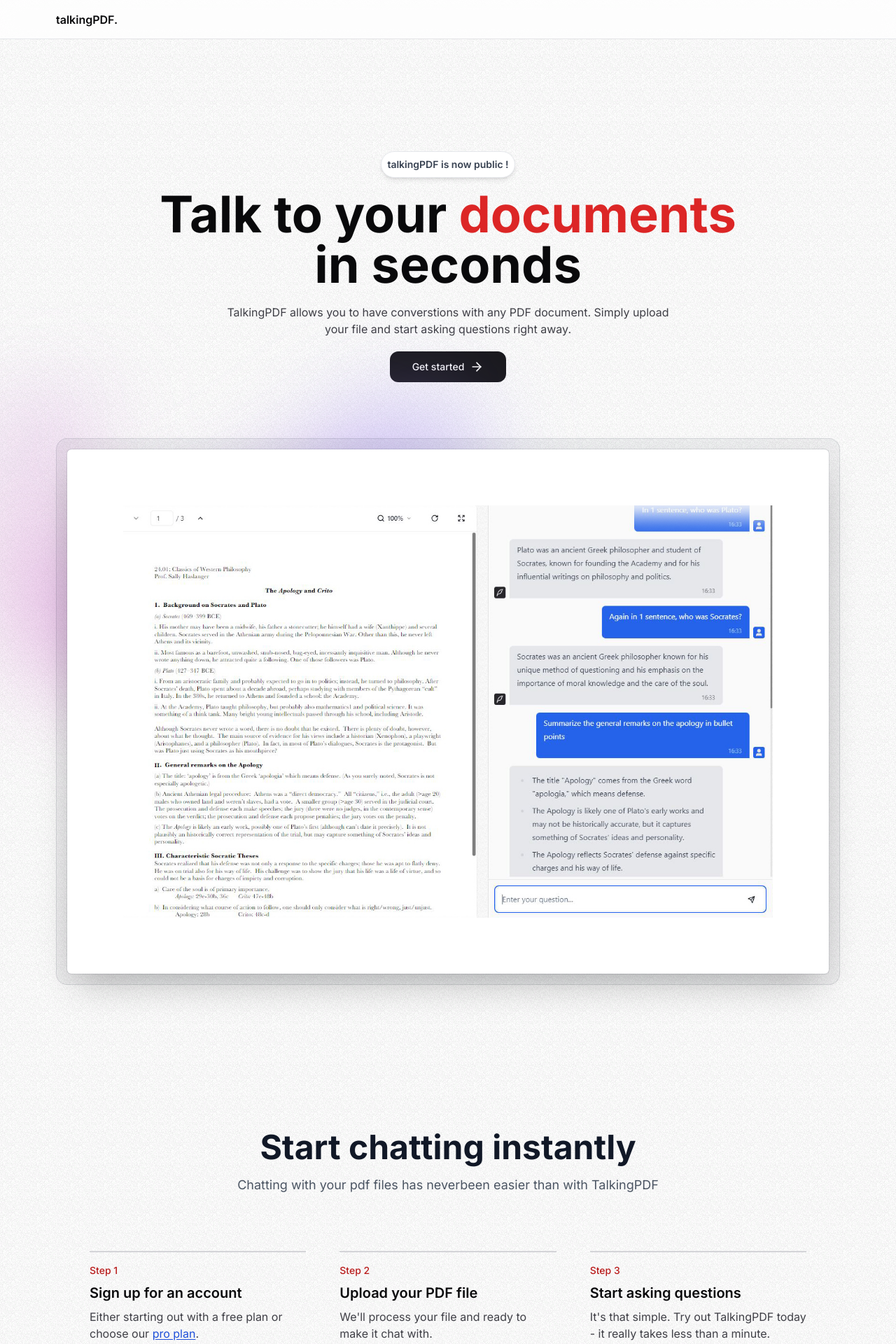
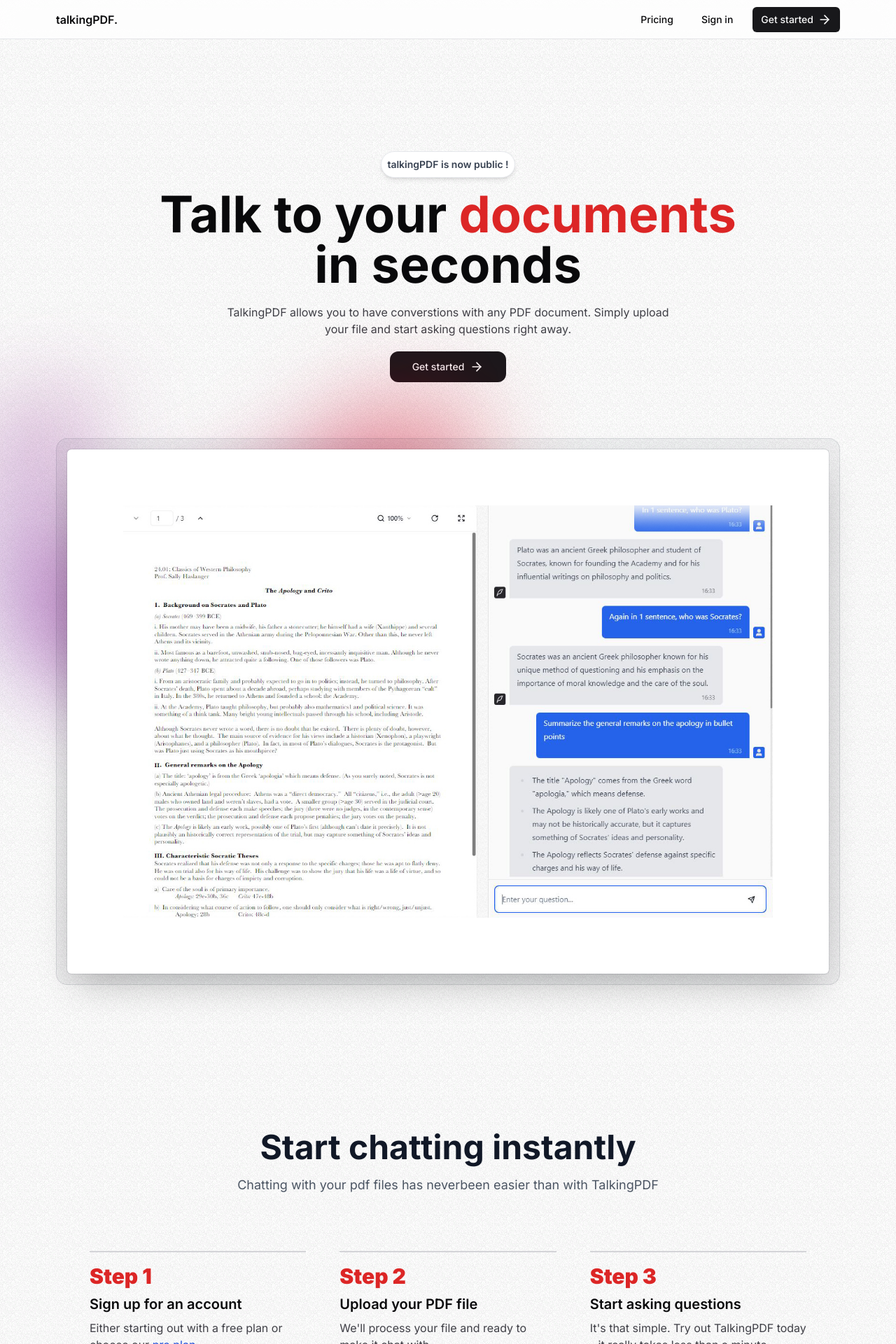
Before and after one commit to emvk09/talkingpdf, a Next.js app: page / in a window 1280 px wide. Shown: the top 1920 px of the page at 70% size. Built offline with nearby package versions, Linux system fonts and the light colour scheme.

Commit message:
Feat: Add kinde for auth

```diff
--- /dev/null
+++ b/app/(landing_user_pages)/dashboard/page.tsx
@@ -0,0 +1,3 @@
+export default function DashboardPage() {
+  return <section>page</section>;
+}
--- a/app/(landing_user_pages)/layout.tsx
+++ b/app/(landing_user_pages)/layout.tsx
@@ -6,9 +6,9 @@
   children: React.ReactNode;
 }) {
   return (
-    <section>
+    <>
       <Navbar />
       {children}
-    </section>
+    </>
   );
 }
--- a/app/(landing_user_pages)/page.tsx
+++ b/app/(landing_user_pages)/page.tsx
@@ -6,7 +6,7 @@
 
 export default function Home() {
   return (
-    <>
+    <section>
       {/* Hero section */}
 
       <MaxWidthWrapper className="mt-28 sm:mt-40 mb-12 flex flex-col items-center justify-center text-center">
@@ -49,7 +49,7 @@
               clipPath:
                 "polygon(74.1% 44.1%, 100% 61.6%, 97.5% 26.9%, 85.5% 0.1%, 80.7% 2%, 72.5% 32.5%, 60.2% 62.4%, 52.4% 68.1%, 47.5% 58.3%, 45.2% 34.5%, 27.5% 76.7%, 0.1% 64.9%, 17.9% 100%, 27.6% 76.8%, 76.1% 97.7%, 74.1% 44.1%)",
             }}
-            className="relative w-[36.125rem] sm:w-[72.187rem] left-[calc(50%-11rem)] sm:left-[calc(50%-30rem)] aspect-[1155/678] -translate-x-1/2 rotate-[30deg] bg-gradient-to-tr from-[#ff80b5] to-[#9089fc] opacity-30"
+            className="relative w-[36.125rem] sm:w-[72.187rem] left-[calc(50%-11rem)] sm:left-[calc(50%-30rem)] aspect-[1155/678] -translate-x-1/2 rotate-[30deg] bg-gradient-to-tr from-[#3325f5] to-[#e90000] opacity-30"
           />
         </div>
 
@@ -78,7 +78,7 @@
               clipPath:
                 "polygon(74.1% 44.1%, 100% 61.6%, 97.5% 26.9%, 85.5% 0.1%, 80.7% 2%, 72.5% 32.5%, 60.2% 62.4%, 52.4% 68.1%, 47.5% 58.3%, 45.2% 34.5%, 27.5% 76.7%, 0.1% 64.9%, 17.9% 100%, 27.6% 76.8%, 76.1% 97.7%, 74.1% 44.1%)",
             }}
-            className="relative w-[36.125rem] sm:w-[72.187rem] left-[calc(50%-13rem)] sm:left-[calc(50%-36rem)] aspect-[1155/678] -translate-x-1/2 rotate-[30deg] bg-gradient-to-tr from-[#ff80b5] to-[#9089fc] opacity-30"
+            className="relative w-[36.125rem] sm:w-[72.187rem] left-[calc(50%-13rem)] sm:left-[calc(50%-36rem)] aspect-[1155/678] -translate-x-1/2 rotate-[30deg] bg-gradient-to-tr from-[#3325f5] to-[#e90000] opacity-30"
           />
         </div>
       </div>
@@ -102,7 +102,7 @@
         <ol className="my-8 pt-8 space-y-4 md:space-x-12 md:space-y-0 md:flex">
           <li className="md:flex-1">
             <div className="py-2 pl-4 md:pl-0 md:pb-0 md:pt-4 flex flex-col space-y-2 border-l-4 md:border-l-0 md:border-t-2 border-zinc-300">
-              <span className="text-sm font-medium text-red-700">Step 1</span>
+              <span className="text-3xl font-black text-red-600">Step 1</span>
               <span className="text-xl font-semibold ">
                 Sign up for an account
               </span>
@@ -120,7 +120,7 @@
           </li>
           <li className="md:flex-1">
             <div className="py-2 pl-4 md:pl-0 md:pb-0 md:pt-4 flex flex-col space-y-2 border-l-4 md:border-l-0 md:border-t-2 border-zinc-300">
-              <span className="text-sm font-medium text-red-700">Step 2</span>
+              <span className="text-3xl font-black text-red-600">Step 2</span>
               <span className="text-xl font-semibold ">
                 Upload your PDF file
               </span>
@@ -131,7 +131,7 @@
           </li>
           <li className="md:flex-1">
             <div className="py-2 pl-4 md:pl-0 md:pb-0 md:pt-4 flex flex-col space-y-2 border-l-4 md:border-l-0 md:border-t-2 border-zinc-300">
-              <span className="text-sm font-medium text-red-700">Step 3</span>
+              <span className="text-3xl font-black text-red-600">Step 3</span>
               <span className="text-xl font-semibold ">
                 Start asking questions
               </span>
@@ -158,6 +158,6 @@
           </div>
         </div>
       </div>
-    </>
+    </section>
   );
 }
--- /dev/null
+++ b/app/api/auth/[kindeAuth]/route.ts
@@ -0,0 +1,7 @@
+import { NextRequest } from "next/server";
+import { handleAuth } from "@kinde-oss/kinde-auth-nextjs/server";
+
+export async function GET(request: NextRequest, { params }: any) {
+  const endpoint = params.kindeAuth;
+  return handleAuth(request, endpoint);
+}
--- a/components/Navbar.tsx
+++ b/components/Navbar.tsx
@@ -1,5 +1,8 @@
 import Link from "next/link";
+import { LoginLink, RegisterLink } from "@kinde-oss/kinde-auth-nextjs/server";
 import MaxWidthWrapper from "./MaxWidthWrapper";
+import { buttonVariants } from "./ui/button";
+import { ArrowRight } from "lucide-react";
 
 export default function Navbar() {
   return (
@@ -12,7 +15,35 @@
 
           {/* Add mobile navbar */}
 
-          <div></div>
+          <div className="hidden sm:flex items-center space-x-4">
+            <>
+              <Link
+                href="/pricing"
+                className={buttonVariants({
+                  variant: "ghost",
+                  size: "sm",
+                })}
+              >
+                Pricing
+              </Link>
+              <LoginLink
+                className={buttonVariants({
+                  variant: "ghost",
+                  size: "sm",
+                })}
+              >
+                Sign in
+              </LoginLink>
+              <RegisterLink
+                className={buttonVariants({
+                  variant: "default",
+                  size: "sm",
+                })}
+              >
+                Get started <ArrowRight className="ml-1.5 h-5 w-5" />
+              </RegisterLink>
+            </>
+          </div>
         </div>
       </MaxWidthWrapper>
     </nav>
--- a/package.json
+++ b/package.json
@@ -9,6 +9,7 @@
     "lint": "next lint"
   },
   "dependencies": {
+    "@kinde-oss/kinde-auth-nextjs": "^2.0.13",
     "@radix-ui/react-slot": "^1.0.2",
     "@tailwindcss/typography": "^0.5.10",
     "class-variance-authority": "^0.7.0",
```
Also changed, not shown: 1 other file (tests, documents, lock files or other folders).
